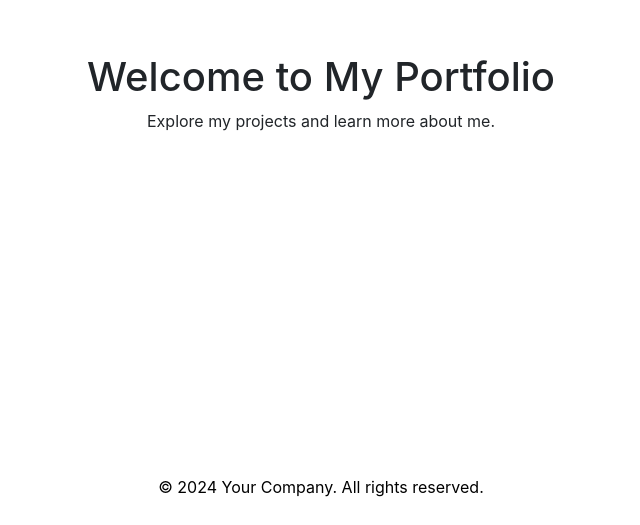
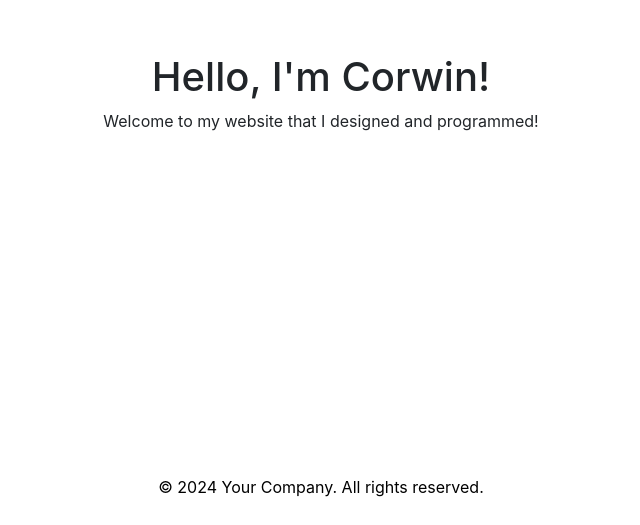
Before and after one commit to CKWlee/personal-website, a React (Create React App) app: page / in a window 1280 px wide. Shown: the part 275-800 px from the top of the page, without its empty margins (319-959 px from the left). Built offline with nearby package versions, Linux system fonts and the light colour scheme.

Commit message:
Just some words

```diff
--- a/src/components/Home.js
+++ b/src/components/Home.js
@@ -6,8 +6,8 @@ const Home = () => {
     <div className="home-page">
       <Container className="d-flex align-items-center justify-content-center" style={{ minHeight: '80vh' }}>
         <div className="text-center">
-          <h1>Welcome to My Portfolio</h1>
-          <p>Explore my projects and learn more about me.</p>
+          <h1>Hello, I'm Corwin!</h1>
+          <p>Welcome to my website that I designed and programmed!</p>
           {/* Add more content as needed */}
         </div>
       </Container>
```
